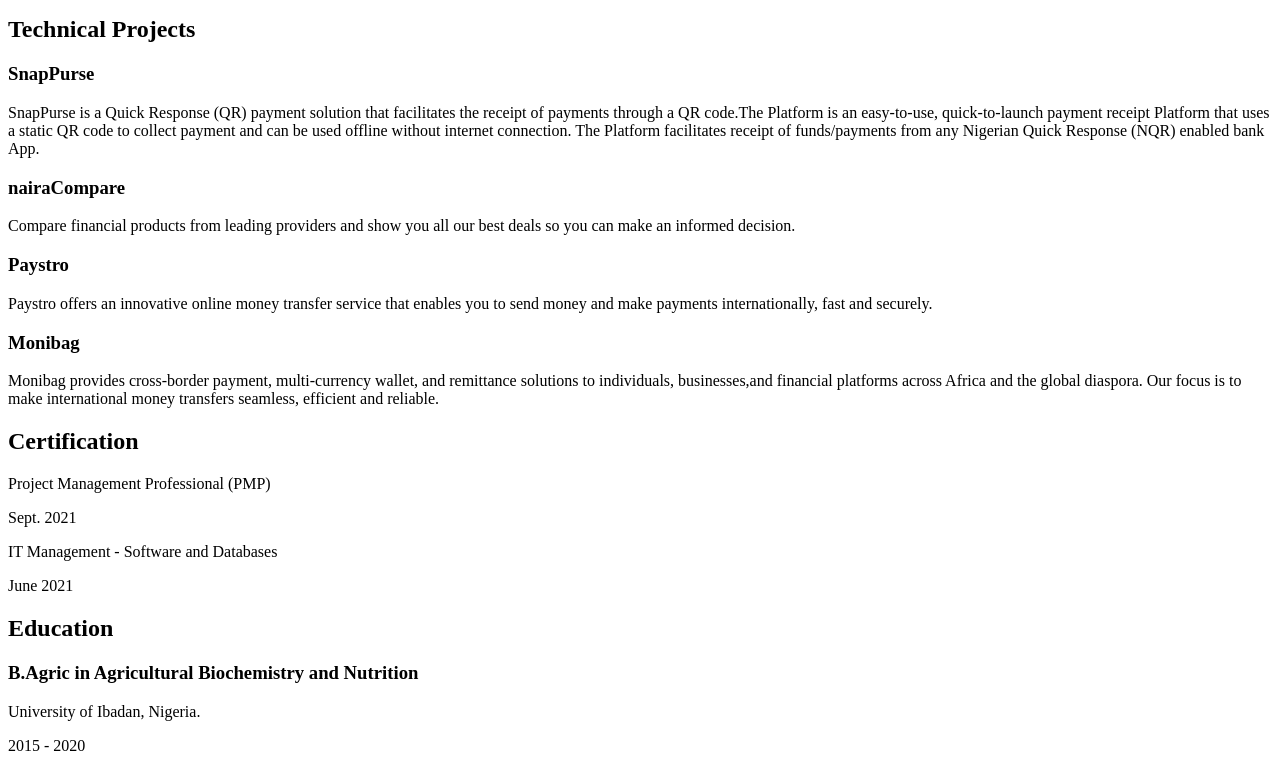
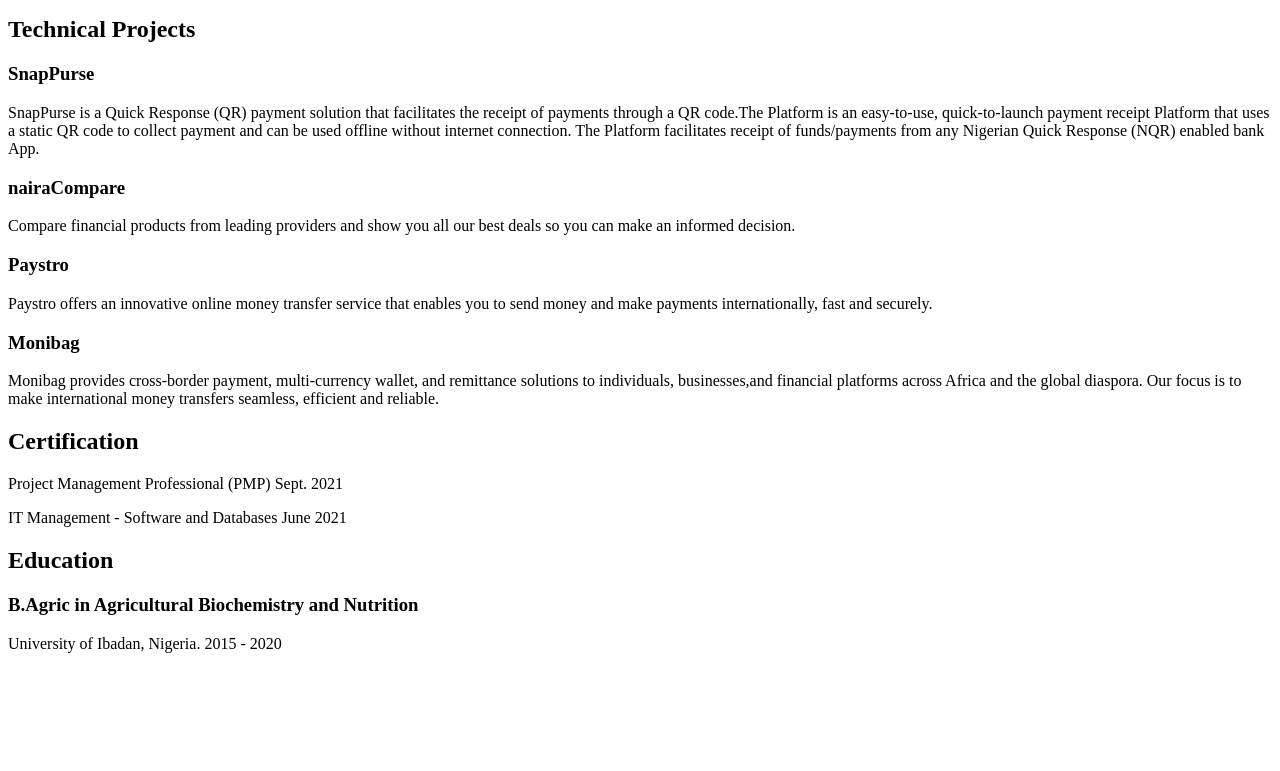
Before and after one commit to sultanajayi/My_CV, a plain HTML site: page index.html in a window 1280 px wide. Shown: the part 1426-2197 px from the top of the page. After the commit the page ends 2095 px from the top, so only its background shows below. Drawn offline with Linux system fonts and the light colour scheme.

Commit message:
Refactoring

```diff
--- a/index.html
+++ b/index.html
@@ -97,16 +97,13 @@
       </section>
       <section>
         <h2> Certification</h2>
-        <p>Project Management Professional (PMP)</p>
-        <p class="date">Sept. 2021</p>
-        <p>IT Management - Software and Databases</p>
-        <p class="date">June 2021</p>
+        <p>Project Management Professional (PMP) <span class="date">Sept. 2021</span></p>
+        <p>IT Management - Software and Databases <span class="date">June 2021</span></p>
       </section>
       <section>
         <h2> Education</h2>
         <h3>B.Agric in Agricultural Biochemistry and Nutrition</h3>
-        <p>University of Ibadan, Nigeria.</p>
-        <p class="date"> 2015 - 2020</p>
+        <p>University of Ibadan, Nigeria. <span class="date"> 2015 - 2020</span></p>
       </section>
     </main>
 </body>
```
